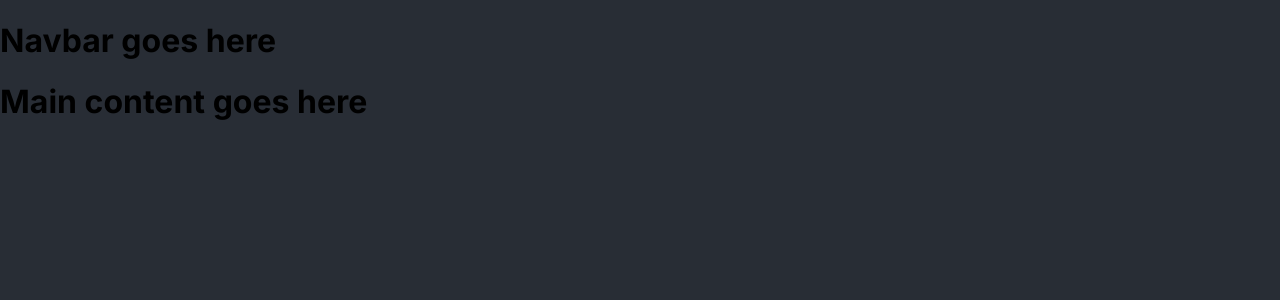
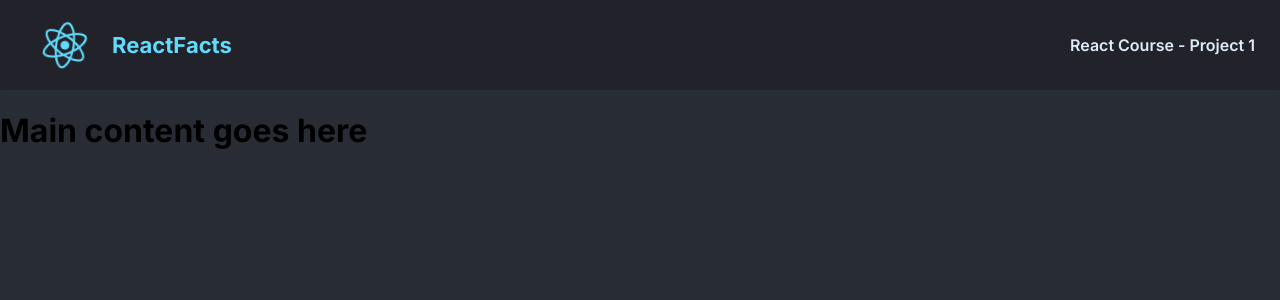
Before and after one commit to nsky80/react-info, a React (Create React App) app: page / in a window 1280 px wide. Shown: the top 300 px of the page. Built offline with nearby package versions, Linux system fonts and the light colour scheme.

Commit message:
Added navigation bar

```diff
--- a/src/App.css
+++ b/src/App.css
@@ -1,45 +1,37 @@
-.nav{
+.nav {
   display: flex;
-  justify-content: space-between;
   align-items: center;
+  height: 90px;
+  padding: 30px 25px;
   box-shadow: 0 2px 4px 0 rgba(65, 65, 65, 0.2);
   background-color: #21222a;
+}
+
+.nav-logo {
+  width: 80px;
+  margin-right: 7px;
 
 }
 
-.nav-logo{
-  padding-left: 10px;
-  width: 80px;
+.nav--logo_text, .nav--title {
+  margin: 0;
 }
 
-.logo-text{
-  color: #5cd0ef;
-  text-align: left;
-}
-.nav-items{
-  list-style: none;
-  display: flex;
-  padding-right: 10px;
-  color: #c8d4e1;
-
+.nav--logo_text {
+  margin-right: auto;
+  color: #61DAFB;
+  font-weight: 700;
+  font-size: 22px;
 }
 
-.body-items{
-  color: white;
+.nav--title {
+  color: #DEEBF8;
+  font-weight: 600;
 }
 
-.body-items > li{
-  color: #acaeb1;
-}
 
-.nav-items > li{
-  padding:10px;
-  font-weight: bold;
-  font-size: large;
-}
-
-.footer{
-  padding:10px;
+.footer {
+  padding: 10px;
   color: white;
   background-color: rgb(54, 68, 68);
 }
@@ -54,6 +46,7 @@
   from {
     transform: rotate(0deg);
   }
+
   to {
     transform: rotate(360deg);
   }
--- a/src/App.js
+++ b/src/App.js
@@ -21,11 +21,11 @@ Challenge: Project setup
 */
 import Navbar from "./component/Navbar";
 import Main from "./component/Main";
-
+import "./App.css"
 
 export default function App() {
   return (
-      <div>
+      <div className="container">
           <Navbar />
           <Main />
       </div>
--- a/src/component/Navbar.js
+++ b/src/component/Navbar.js
@@ -1,5 +1,13 @@
-export default function Navbar(){
+import logo from "../logo.svg"
+
+export default function Navbar() {
+
     return (
-        <h1>Navbar goes here</h1>
+        <nav className="nav">
+            <img src={logo} alt="Logo" className="nav-logo"/>
+            <h3 className="nav--logo_text">ReactFacts</h3>
+            <h4 className="nav--title">React Course - Project 1</h4>
+        </nav>
     )
+
 }
--- a/src/index.css
+++ b/src/index.css
@@ -5,3 +5,7 @@ body {
   -moz-osx-font-smoothing: grayscale;
   background-color: #282d35;
 }
+
+* {
+  box-sizing: border-box;
+}
```
